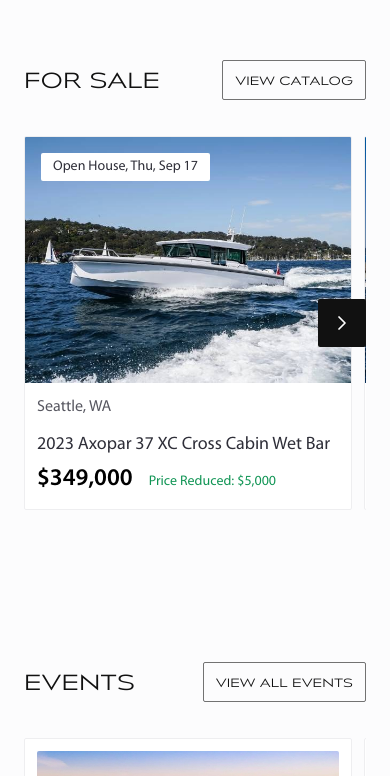
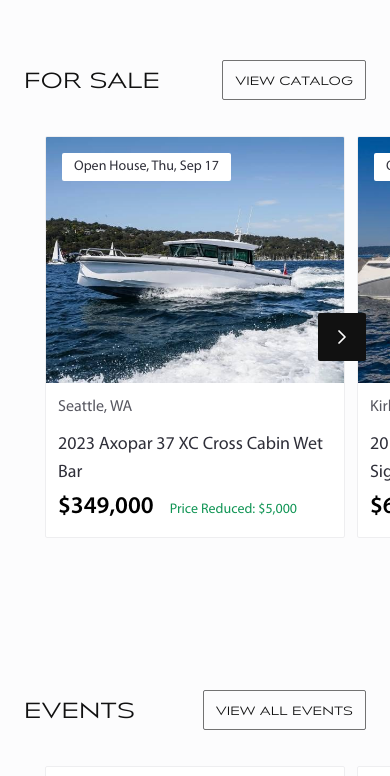
Before and after one commit to ywteamyw/jby-home-v1, a plain HTML site: page index.html in a window 390 px wide. Shown: the part 860-1636 px from the top of the page. Drawn offline with nearby package versions, Linux system fonts and the light colour scheme; animation ran at ten frames a second.

Commit message:
Phones: rails snap the card to the centre, not the left edge
Cards snapped to the left, so only the next card peeked and only on one side.
All three rails (yachts, events, brands) now centre the card in focus with an
equal sliver of the previous and next card either side.

The track runs full-bleed via a negative page-gutter margin and carries side
padding of (100vw - card) / 2, so the first and last card can reach the centre
too. Card drops from 319 to 300px to make room for both slivers: 26px of each
neighbour shows at 375px.

Desktop is untouched - rails still snap to start with 440px cards, and the
brands grid stays a 4x2 grid.

Co-Authored-By: Claude Opus 5 <noreply@anthropic.com>

```diff
--- a/index.html
+++ b/index.html
@@ -385,12 +385,20 @@ footer{background:var(--paper);padding:40px var(--page-pad) 80px;color:var(--mut
 @media (max-width:600px){
   .hero-actions{width:100%;gap:12px}
   .hero-actions .btn{width:100%}
-  .rail>*,.event-rail>*{flex:0 0 min(328px,calc(100vw - 56px));min-width:0}  /* min-width:0 or the CTA widens the card */
-  .rail{gap:12px}
-  .builders-grid{display:flex;gap:12px;overflow-x:auto;scroll-snap-type:x mandatory;
+  /* Centre-snapping rails: the card in focus sits mid-screen with an equal
+     sliver of the previous and next card either side. The track runs full-bleed
+     and carries side padding of (viewport - card) / 2 so the first and last
+     card can reach the centre too. */
+  :root{--card-w:min(300px,calc(100vw - 76px))}
+  .rail,.builders-grid{gap:12px;
+    margin-inline:calc(var(--page-pad) * -1);
+    padding-inline:calc((100vw - var(--card-w)) / 2);
+    scroll-snap-type:x mandatory}
+  .rail>*,.event-rail>*{flex:0 0 var(--card-w);min-width:0;scroll-snap-align:center}  /* min-width:0 or the CTA widens the card */
+  .builders-grid{display:flex;overflow-x:auto;
     -webkit-overflow-scrolling:touch;scrollbar-width:none;padding-bottom:4px}
   .builders-grid::-webkit-scrollbar{display:none}
-  .builder{flex:0 0 min(328px,calc(100vw - 56px));scroll-snap-align:start;aspect-ratio:325/288}
+  .builder{flex:0 0 var(--card-w);scroll-snap-align:center;aspect-ratio:325/288}
   .builder-panel{padding:14px}
   .sec-head{gap:12px}
   /* keep short section titles on a single line next to their button */
```
